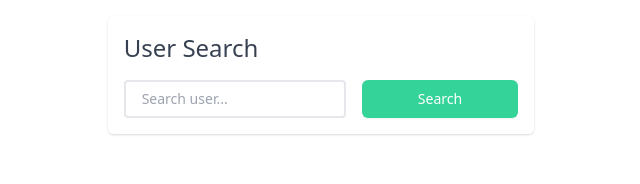
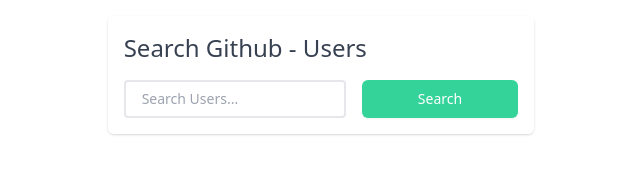
Before and after one commit to devpato/react-github-search, a React (Create React App) app: page / in a window 1280 px wide. Shown: the top 184 px of the page, without its empty margins (319-959 px from the left). Built offline with nearby package versions, Linux system fonts and the light colour scheme.

Commit message:
feat(search): search functionality for users

```diff
--- /dev/null
+++ b/src/components/Button/Button.jsx
@@ -0,0 +1,9 @@
+import React from 'react';
+
+const Button = ({ color, width = 40, value }) => (
+    <button type="submit" className={`w-full md:w-${width} py-2 px-4 border border-transparent shadow-sm text-sm font-medium rounded-md text-white bg-${color}-400 hover:bg-${color}-500 focus:outline-none focus:ring-2 focus:ring-offset-2 focus:ring-${color}-500`}>
+        {value}
+    </button>
+);
+
+export default Button;
--- a/src/components/SearchBar/SearchBar.jsx
+++ /dev/null
@@ -1,23 +0,0 @@
-import React from 'react';
-
-const SearchBar = () => (
-    <div className="w-full mx-auto md:w-4/12 md:mt-4">
-        <form action="#" method="POST">
-            <div className="shadow sm:rounded-md sm:overflow-hidden">
-                <div className="px-4 py-4 bg-white space-y-4 sm:p-4">
-                    <label htmlFor="company_website" className="block text-2xl font-medium text-gray-700">
-                        User Search
-                    </label>
-                    <div className="flex flex-col space-y-2 md:flex-row md:space-x-4 md:space-y-0">
-                        <input type="text" name="company_website" id="company_website" className="border-2 border-grey-500 rounded flex-1 sm:text-sm pl-4" placeholder="Search user..." />
-                        <button type="submit" className="w-full md:w-40 py-2 px-4 border border-transparent shadow-sm text-sm font-medium rounded-md text-white bg-green-400 hover:bg-green-500 focus:outline-none focus:ring-2 focus:ring-offset-2 focus:ring-green-500">
-                            Search
-                        </button>
-                    </div>
-                </div>
-            </div>
-        </form>
-    </div>
-);
-
-export default SearchBar;
--- a/src/containers/Search/Search.jsx
+++ b/src/containers/Search/Search.jsx
@@ -1,9 +1,9 @@
 import React from 'react';
-import SearchBar from '../../components/SearchBar/SearchBar';
+import SearchBar from '../SearchBar/SearchBar';
 
 const Search = () => {
     return (
-        <SearchBar></SearchBar>
+        <SearchBar title="Users" url="api.github.com" path="search/users"></SearchBar>
     )
 }
 
--- /dev/null
+++ b/src/containers/SearchBar/SearchBar.jsx
@@ -0,0 +1,57 @@
+import React, { useState } from 'react';
+import Button from '../../components/Button/Button';
+import axios from 'axios';
+import { setUsers } from '../../store/data';
+import store from '../..';
+import { useDispatch } from "react-redux";
+
+const SearchBar = ({ title, url, path }) => {
+
+    const [results, setResults] = useState([]);
+    const [searchTerm, setSearchTerm] = useState('');
+    const dispatch = useDispatch();
+
+    const handleChange = event => {
+        setSearchTerm(event.target.value);
+    }
+
+    const handleSubmit = event => {
+        event.preventDefault();
+        const res = search('api.github.com', 'search/users', searchTerm);
+        setSearchTerm('');
+        setResults(res);
+    }
+
+    const search = async (baseUrl, path, searchTerm) => {
+        const url = `https://${baseUrl}/${path}`;
+        try {
+            const response = await axios.get(url, {
+                params: {
+                    q: searchTerm
+                }
+            });
+            dispatch(setUsers(response.data.items));
+        } catch (error) {
+            return error;
+        }
+    }
+
+    return (
+        <div className="w-full mx-auto md:w-4/12 md:mt-4">
+            <form onSubmit={handleSubmit}>
+                <div className="shadow sm:rounded-md sm:overflow-hidden">
+                    <div className="px-4 py-4 bg-white space-y-4 sm:p-4">
+                        <label htmlFor="search_user" className="block text-2xl font-medium text-gray-700">
+                            Search Github - {title}
+                        </label>
+                        <div className="flex flex-col space-y-2 md:flex-row md:space-x-4 md:space-y-0">
+                            <input type="text" value={searchTerm} onChange={handleChange} name="search_user" id="search_user" className="border-2 border-grey-500 rounded flex-1 sm:text-sm pl-4" placeholder={`Search ${title}...`} />
+                            <Button value="Search" color="green" width="40" />
+                        </div>
+                    </div>
+                </div>
+            </form>
+        </div>);
+};
+
+export default SearchBar;
```
